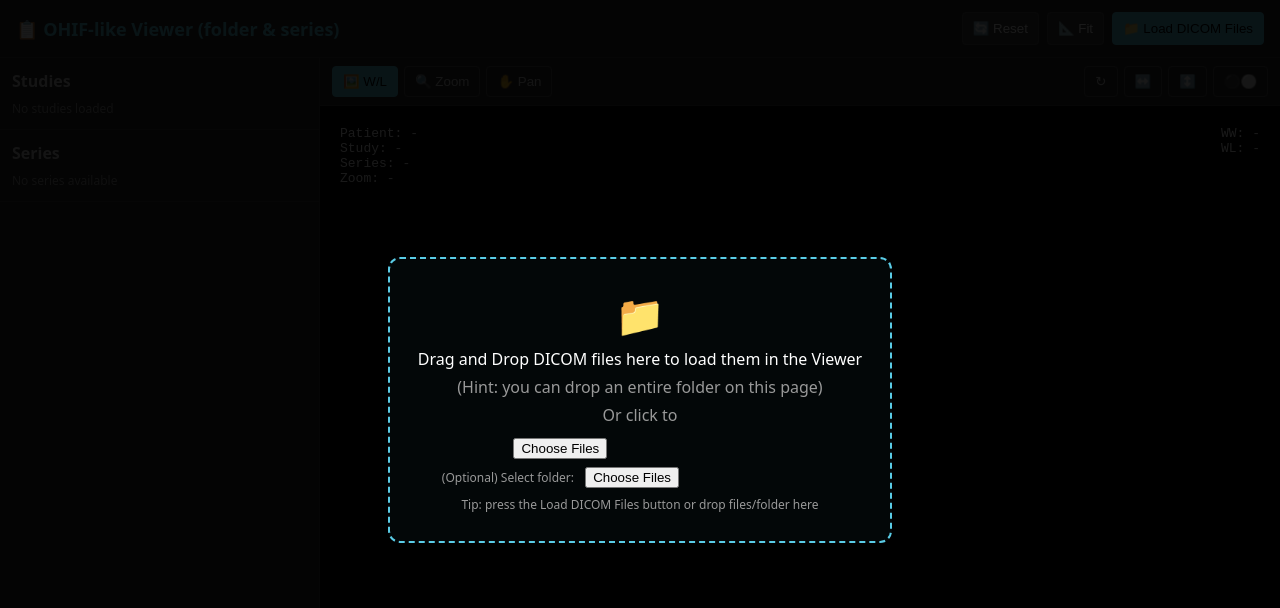
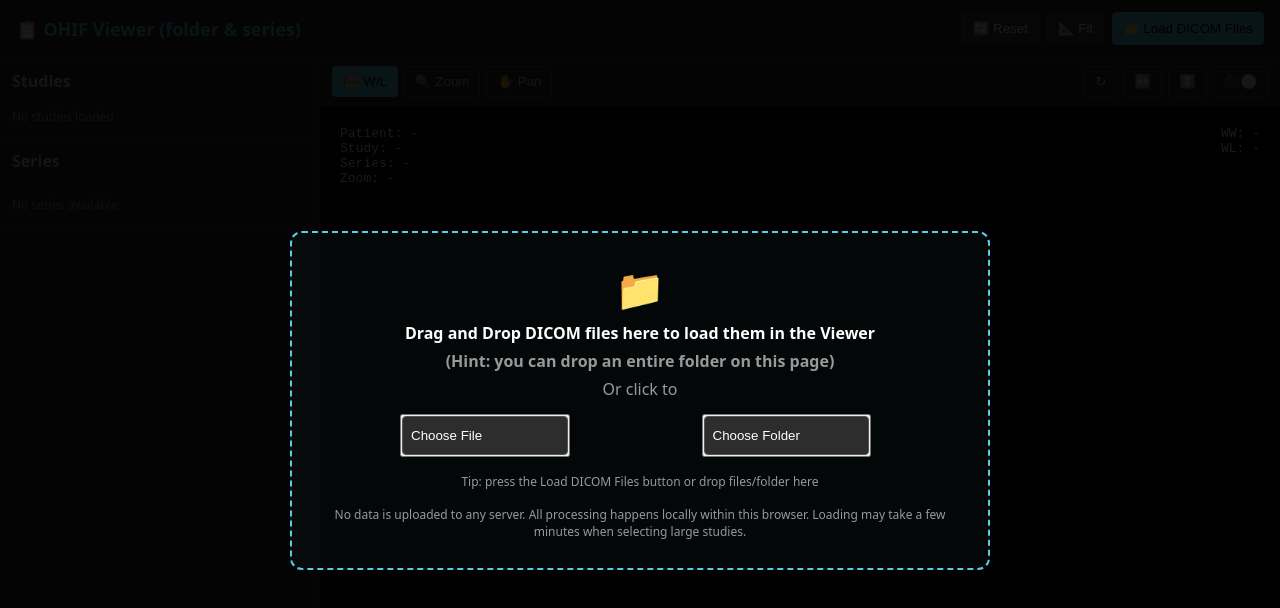
Before and after one commit to HarshSepta12/Dicom_Viewer, a plain HTML site: page index.html in a window 1280 px wide. Drawn offline with Linux system fonts and the light colour scheme; a script that the page names is missing.

Commit message:
CHange in UI

```diff
--- a/index.html
+++ b/index.html
@@ -4,7 +4,7 @@
     <meta charset="utf-8" />
     <meta name="viewport" content="width=device-width, initial-scale=1" />
     <title>DICOM Viewer — Series & Folder Upload</title>
-<link rel="stylesheet" href="style.css">
+    <link rel="stylesheet" href="style.css" />
     <!-- Libraries -->
     <script src="https://unpkg.com/dicom-parser@1.8.6/dist/dicomParser.min.js"></script>
     <script src="https://unpkg.com/cornerstone-core@2.6.1/dist/cornerstone.min.js"></script>
@@ -16,28 +16,36 @@
     <script>
       (function ensureCornerstoneToolsConfig() {
         if (window.cornerstoneTools) {
-        window.cornerstoneTools.globalConfiguration = window.cornerstoneTools.globalConfiguration || {};
-        window.cornerstoneTools.globalConfiguration.configuration = window.cornerstoneTools.globalConfiguration.configuration || {};
-        if (typeof window.cornerstoneTools.globalConfiguration.configuration.globalToolSyncEnabled === 'undefined') {
+          window.cornerstoneTools.globalConfiguration =
+            window.cornerstoneTools.globalConfiguration || {};
+          window.cornerstoneTools.globalConfiguration.configuration =
+            window.cornerstoneTools.globalConfiguration.configuration || {};
+          if (
+            typeof window.cornerstoneTools.globalConfiguration.configuration
+              .globalToolSyncEnabled === "undefined"
+          ) {
             window.cornerstoneTools.globalConfiguration.configuration.globalToolSyncEnabled = false;
           }
-        console.log('cornerstoneTools globalConfiguration patched');
+          console.log("cornerstoneTools globalConfiguration patched");
         } else {
-        console.warn('cornerstoneTools not loaded yet');
+          console.warn("cornerstoneTools not loaded yet");
         }
       })();
     </script>
-
-
   </head>
   <body>
     <div class="app-container">
       <div class="header">
-      <div class="logo">📋 OHIF-like Viewer (folder & series)</div>
+        <div class="logo">📋 OHIF Viewer (folder & series)</div>
         <div class="header-controls">
           <button class="btn" onclick="resetViewport()">🔄 Reset</button>
           <button class="btn" onclick="fitToWindow()">📐 Fit</button>
-        <button class="btn primary" onclick="document.getElementById('fileInput').click()">📁 Load DICOM Files</button>
+          <button
+            class="btn primary"
+            onclick="document.getElementById('fileInput').click()"
+          >
+            📁 Load DICOM Files
+          </button>
         </div>
       </div>
 
@@ -45,24 +53,38 @@
         <div class="sidebar">
           <div class="sidebar-section">
             <div class="sidebar-title">Studies</div>
-          <div id="studiesList"><div class="small-muted">No studies loaded</div></div>
+            <div id="studiesList">
+              <div class="small-muted">No studies loaded</div>
+            </div>
           </div>
 
           <div class="sidebar-section">
             <div class="sidebar-title">Series</div>
-          <div id="seriesList" class="series-list"><div class="small-muted">No series available</div></div>
+            <div id="seriesList" class="series-list">
+              <div class="small-muted">No series available</div>
+            </div>
           </div>
         </div>
 
         <div class="viewer-area">
           <div class="toolbar">
-          <div style="display:flex;gap:6px">
-            <button id="wwwcTool" class="tool-btn active" onclick="setTool('Wwwc')">🖼️ W/L</button>
-            <button id="zoomTool" class="tool-btn" onclick="setTool('Zoom')">🔍 Zoom</button>
-            <button id="panTool" class="tool-btn" onclick="setTool('Pan')">✋ Pan</button>
+            <div style="display: flex; gap: 6px">
+              <button
+                id="wwwcTool"
+                class="tool-btn active"
+                onclick="setTool('Wwwc')"
+              >
+                🖼️ W/L
+              </button>
+              <button id="zoomTool" class="tool-btn" onclick="setTool('Zoom')">
+                🔍 Zoom
+              </button>
+              <button id="panTool" class="tool-btn" onclick="setTool('Pan')">
+                ✋ Pan
+              </button>
             </div>
-          <div style="flex:1"></div>
-          <div style="display:flex;gap:6px">
+            <div style="flex: 1"></div>
+            <div style="display: flex; gap: 6px">
               <button class="tool-btn" onclick="rotateImage()">↻</button>
               <button class="tool-btn" onclick="flipHorizontal()">↔️</button>
               <button class="tool-btn" onclick="flipVertical()">↕️</button>
@@ -70,13 +92,20 @@
             </div>
           </div>
 
-        <div style="flex:1;position:relative;display:flex;flex-direction:column">
+          <div
+            style="
+              flex: 1;
+              position: relative;
+              display: flex;
+              flex-direction: column;
+            "
+          >
             <div id="dicomElement" tabindex="0"></div>
 
             <div class="viewport-overlay">
-            Patient: <span id="patientName">-</span><br>
-            Study: <span id="studyDate">-</span><br>
-            Series: <span id="seriesDescription">-</span><br>
+              Patient: <span id="patientName">-</span><br />
+              Study: <span id="studyDate">-</span><br />
+              Series: <span id="seriesDescription">-</span><br />
               Zoom: <span id="zoomLevel">-</span>
             </div>
 
@@ -87,9 +116,21 @@
 
             <div class="slice-navigation hidden" id="sliceNavigation">
               <button class="btn" onclick="previousSlice()">◀</button>
-            <input type="range" id="sliceSlider" class="slice-slider" min="0" max="0" value="0">
+              <input
+                type="range"
+                id="sliceSlider"
+                class="slice-slider"
+                min="0"
+                max="0"
+                value="0"
+              />
               <button class="btn" onclick="nextSlice()">▶</button>
-            <div style="color:#ccc;font-family:monospace;margin-left:8px"><span id="currentSlice">1</span> / <span id="totalSlices">1</span></div>
+              <div
+                style="color: #ccc; font-family: monospace; margin-left: 8px"
+              >
+                <span id="currentSlice">1</span> /
+                <span id="totalSlices">1</span>
+              </div>
             </div>
 
             <div class="loading hidden" id="loading">
@@ -102,23 +143,50 @@
 
       <div class="upload-overlay" id="uploadOverlay">
         <div class="upload-area" id="uploadArea">
-        <div style="font-size:40px">📁</div>
-        <div style="font-size:16px;margin-top:6px">Drag and Drop DICOM files here to load them in the Viewer</div>
-        <div style="color:#999;margin-top:6px">(Hint: you can drop an entire folder on this page)</div>
-        <div style="color:#999;margin-top:6px">Or click to</div>
+          <div style="font-size: 40px">📁</div>
+          <h1 style="font-size: 16px; margin-top: 6px">
+            Drag and Drop DICOM files here to load them in the Viewer
+          </h1>
+          <h4 style="color: #999; margin-top: 6px">
+            (Hint: you can drop an entire folder on this page)
+          </h4>
+          <div style="color: #999; margin-top: 6px">Or click to</div>
 
           <div class="file-inputs">
             <!-- Standard multiple file input -->
-          <input type="file" id="fileInput" accept=".dcm,.dicom" multiple>
+            <button>
+              <input
+                type="file"
+                id="fileInput"
+                class="input-style input-style-file"
+                accept=".dcm,.dicom"
+                multiple
+              />
+            </button>
             <!-- Directory picker (webkitdirectory) to allow folder selection in Chrome/Edge -->
-          <label class="small-muted">(Optional) Select folder: <input type="file" id="folderInput" webkitdirectory directory multiple style="display:inline-block;margin-left:8px"></label>
-          <div class="small-muted">Tip: press the Load DICOM Files button or drop files/folder here</div>
+            <button>
+              <input
+                type="file"
+                id="folderInput"
+                class="input-style input-style-folder"
+                webkitdirectory
+                directory
+                multiple
+              />
+            </button>
+          </div>
+          <div class="small-muted">
+            Tip: press the Load DICOM Files button or drop files/folder here
+          </div>
+          <div class="small-muted">
+            No data is uploaded to any server. All processing happens locally
+            within this browser. Loading may take a few minutes when selecting
+            large studies.
           </div>
         </div>
       </div>
     </div>
 
     <script src="script.js"></script>
-
   </body>
 </html>
--- a/script.js
+++ b/script.js
@@ -11,6 +11,7 @@
 // ---------------------
 // Helpers: ensure config
 // ---------------------
+
 function ensureGlobalConfig() {
   if (typeof cornerstoneTools !== 'undefined') {
     cornerstoneTools.globalConfiguration = cornerstoneTools.globalConfiguration || {};
@@ -20,7 +21,7 @@
     }
   }
 }
-
+console.log('cornerstoneTools globalConfiguration', cornerstoneTools && cornerstoneTools.globalConfiguration);
 // ---------------------
 // New helpers: DICOM extension check and DataTransfer traversal
 // ---------------------
@@ -269,6 +270,7 @@
   });
 }
 
+
 // ---------------------
 // Ingest files: parse DICOM metadata, group by Study/Series
 // (unchanged from your original logic)
@@ -321,6 +323,7 @@
 
   // Group into studies -> series
   infos.forEach(info => {
+   // console.log('Parsed DICOM info:', info);
     const sUID = info.studyUID;
     const seUID = info.seriesUID;
     if (!studies[sUID]) {
@@ -610,9 +613,9 @@
   if (typeof previousSlice === 'function' && !window.previousSlice) window.previousSlice = previousSlice;
 
   // Sensitivity params (tune these)
-  let PAN_MULTIPLIER = 0.45;
+  let PAN_MULTIPLIER = 0.10;
   let ZOOM_SENSITIVITY = 0.0035;
-  let WW_SENSITIVITY = 0.28;
+  let WW_SENSITIVITY = 0.10;
 
   let manualTool = 'Wwwc';
   let dragging = false;
--- a/style.css
+++ b/style.css
@@ -175,6 +175,7 @@
   text-align: center;
   background: rgba(90, 204, 230, 0.03);
   cursor: pointer;
+  width: 700px;
 }
 .hidden {
   display: none !important;
@@ -204,14 +205,48 @@
 .small-muted {
   color: #999;
   font-size: 12px;
+  margin-top: 1rem;
+}
+
+.input-style {
+  width: 100%;
+  padding: 8px;
+  border: 1px solid #555;
+  border-radius: 4px;
+  background: #2d2d2d;
+  color: #fff;
 }
 .file-inputs {
-  display: flex;
-  flex-direction: column;
-  gap: 8px;
-  margin-top: 12px;
-  align-items: center;
+    display: flex !important;
+    justify-content: space-between !important;
+    gap: 132px !important;
+    margin-top: 14px !important;
+    align-items: center !important;
+    margin-left: 5rem;
+    width: 471px;
 }
-input[type="file"] {
+.input-style-folder::-webkit-file-upload-button {
+  visibility: hidden;
+}
+
+.input-style-folder::before {
+  content: "Choose Folder";
+}
+
+.input-style-file::-webkit-file-upload-button {
+  visibility: hidden;
+}
+
+.input-style-file::before {
+  content: "Choose File";
+}
+
+canvas{
+  width: 100% !important;
+  height: 100% !important;
+  display: block !important;
+  /* background: #000 !important; */
+}
+/* input[type="file"] {
   color: transparent;
-}
+} */
```
Lines whose indentation alone changed are shown as unchanged.
